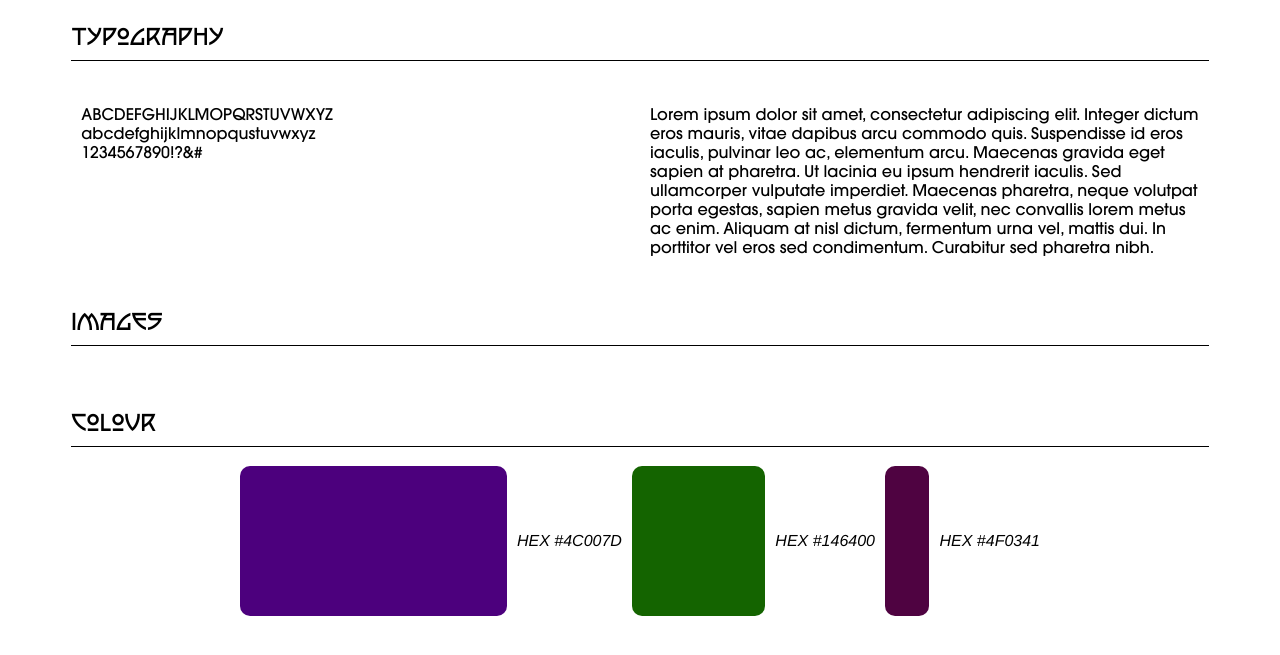
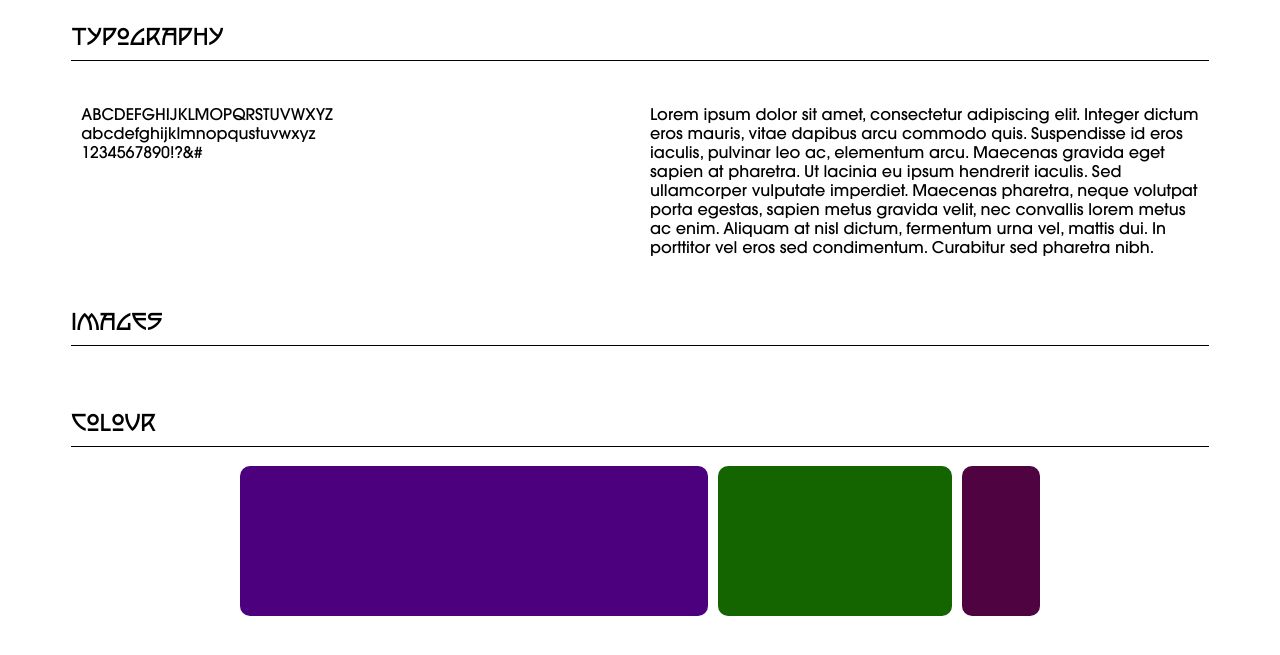
Before and after one commit to RamirezJulian/portfolioo, a Jekyll site: the page style_guide/index.html, which Jekyll copies as it is, in a window 1280 px wide. Shown: the top 655 px of the page. Built offline with Jekyll 4.4.1, drawn with Linux system fonts in a browser that asks for light colours.

Commit message:
Add files via upload

```diff
--- a/style_guide/index.html
+++ b/style_guide/index.html
@@ -47,14 +47,16 @@
 
 
         <div class="color-box primary"></div>
-		  <footer>HEX #4C007D</footer>
+<!--		 <footer> HEX #4C007D</footer>-->
 
 
         <div class="color-box secondary"></div>
+<!--
 		  <footer>HEX #146400</footer>
 
+-->
         <div class="color-box accent"></div>
-		   <footer>HEX #4F0341</footer>
+<!--		   <footer>HEX #4F0341</footer>-->
       </div>
 		</section>
 	</main>
```
